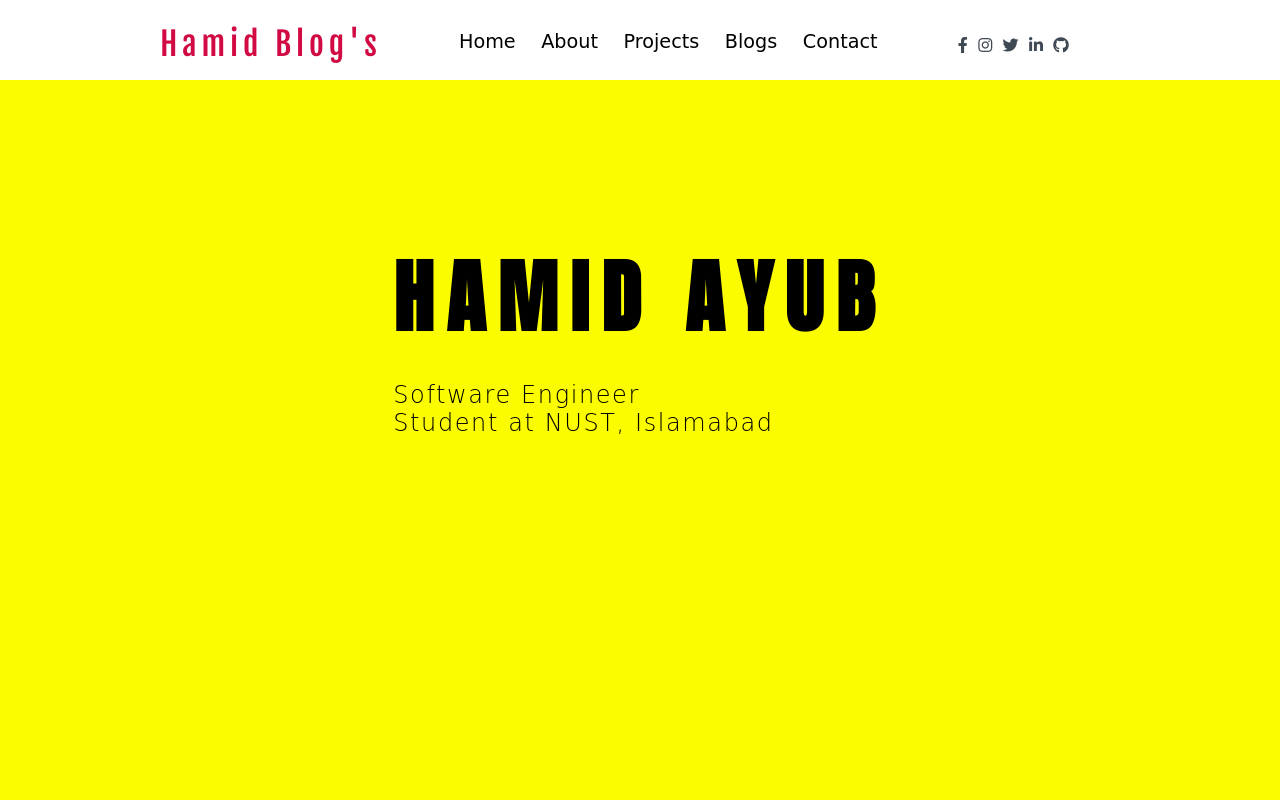
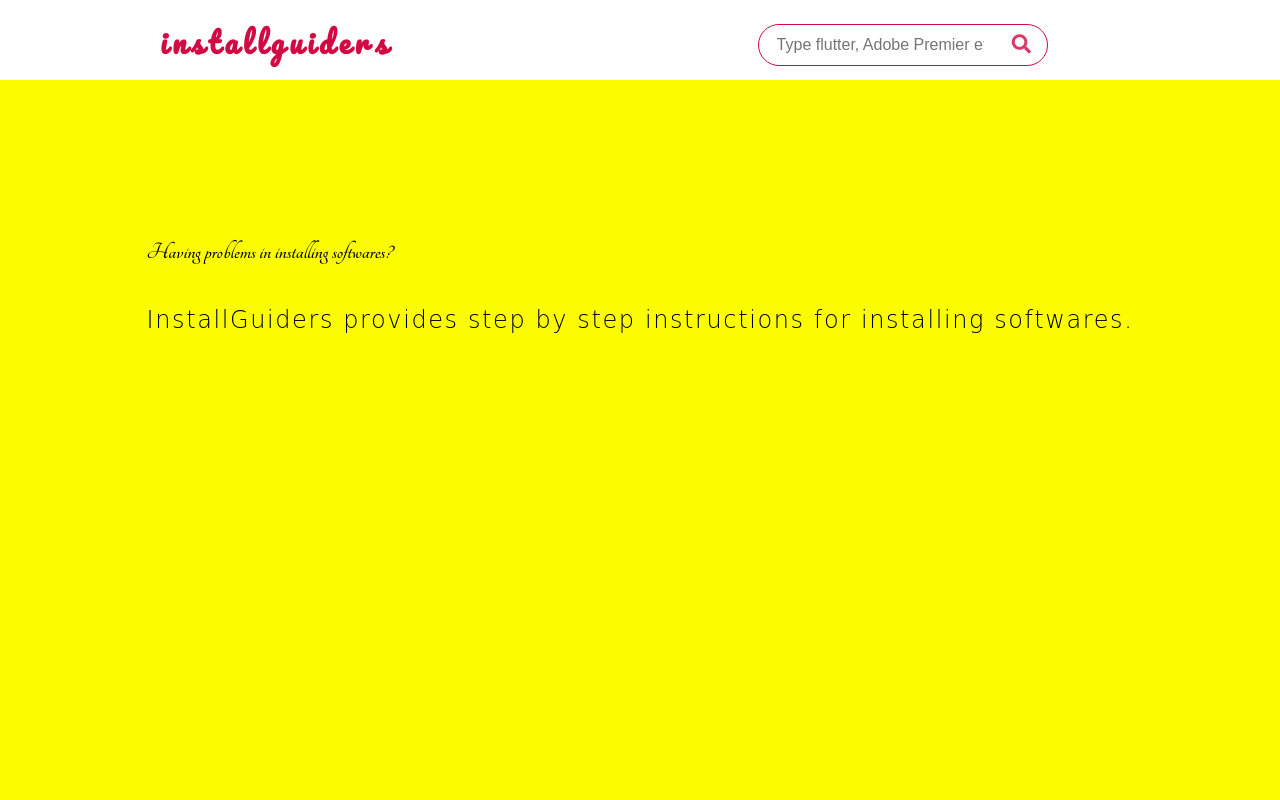
Before and after one commit to hamidayb/Installation-Guides, a plain HTML site: page index.html in a window 1280 px wide. Shown: the top 800 px of the page. Drawn offline with Linux system fonts and the light colour scheme; a web font is replaced by a local one.

Commit message:
Nav bar done

```diff
--- a/css/Style.css
+++ b/css/Style.css
@@ -25,6 +25,8 @@ html,body{
   --frank-ruhl: 'Frank-Ruhl-Libre', cursive;
   --mulish: 'Mulish', cursive;
   --anton: 'Anton', cursive;
+  --tangerine: 'Tangerine', cursive;
+  --pecifico: 'Pacifico', cursive;
 }
 
 /* -------------- Variables ----------------- */
@@ -44,6 +46,14 @@ html,body{
 
 .justify-center{
   justify-content: center;
+}
+
+.pecifico{
+  font-family: var(--pecifico);
+}
+
+.tangerine{
+  font-family: var(--tangerine);
 }
 
 .gray{
@@ -84,22 +94,17 @@ html,body{
 }
 
 h1{
-  font-family: var(--anton);
-  font-size: 5rem;
-  letter-spacing: 0.8rem;
   margin: 0px;
   padding-bottom: 1.5rem;
 }
 
 h2{
   font-family: var(--fjalla);
-  font-size: 2rem;
   letter-spacing: 0.3rem;
 }
 
 h3{
   font-family: fantasy;
-  font-size: 2rem;
   font-weight: lighter;
   letter-spacing: 0.1rem;
   margin: 1rem 0rem;
@@ -146,51 +151,47 @@ nav .nav-bar{
 }
 
 nav .nav-bar .nav-brand{
-  padding: 1.5rem 0 ;
+  padding: 1rem 0 ;
 }
 
 nav .nav-bar .nav-brand a{
-  font-family: var(--fjalla);
-  font-size: 2rem;
+  font-weight: bold;
+  font-size: 1.8rem;
   letter-spacing: 0.3rem;
   color: var(--red);
   display: block;
 }
 
-nav .nav-items{
-  display: flex;
-  padding: 0rem 1rem;
+nav .search-bar{
+  border: 1px solid var(--red);
+  border-radius: 2rem;
+  margin: 1.5rem;
+  width: 18rem;
 }
 
-nav .nav-items .nav-links{
-  margin: 0rem;
-  font-family: var(--cairo);
-  font-size: 1.2rem;
-  padding: 0.9rem 0.8rem;
-  color: black;
-  position: relative;
+.search-bar input{
+  border: none;
+  outline: none;
+  float: left;
+  margin-left: 1.1rem;
+  padding: 0;
+  font-size: 1rem;
+  transition: 0.4s;
+  line-height: 40px;
 }
 
-nav .nav-items .nav-links a{
-  color: #000;
+.search-bar a{
+  color: var(--red);
+  padding: 0;
+  line-height: 40px;
+  float: right;
+  padding-right: 1rem;
+  font-size: 1.2rem;
+  opacity: 80%;
 }
 
-nav .nav-items .nav-links a:hover{
-  color: var(--red);
-  transition: 0.3s;
-}
-
-.social-items{
-  padding: 2.3rem 0;
-}
-
-.social-items a{
-  padding: 0 0.2rem;
-}
-
-.social-items i:hover{
-  color: var(--red);
-  transition: 0.3s;
+.search-bar a:hover{
+  opacity: 100%;
 }
 
 /* ---------- toggle Collapse ---------- */
--- a/index.html
+++ b/index.html
@@ -2,13 +2,17 @@
 <html lang="en" dir="ltr">
   <head>
     <meta charset="utf-8">
-    <title>Hamid Ayub</title>
+    <title>installguiders</title>
 
     <!-- Font Awesome Icons -->
     <link rel="stylesheet" href="./css/all.css">
 
+    <!-- Font-Styles -->
+    <link href="https://fonts.googleapis.com/css2?family=Pacifico&family=Tangerine:wght@700&display=swap" rel="stylesheet">
+
     <!-- Custom Style -->
     <link rel="stylesheet" href="./css/Style.css">
+
   </head>
   <body>
 
@@ -17,28 +21,16 @@
     <nav>
       <div class="nav-bar flex-row">
         <div class="nav-brand">
-          <a href="#" class="text-gray">Hamid Blog's</a>
+          <a href="#" class="text-gray pecifico">installguiders</a>
         </div>
-        <div class="toggle-collapse">
+        <!-- <div class="toggle-collapse">
           <div class="toggle-icon">
             <i class="fas fa-bars"></i>
           </div>
-        </div>
-        <div>
-          <ul class="nav-items">
-            <li class="nav-links"><a href='#'>Home</a></li>
-            <li class="nav-links"><a href='#'>About</a></li>
-            <li class="nav-links"><a href='./index.html#project'>Projects</a></li>
-            <li class="nav-links"><a href='./index.html#blogs'>Blogs</a></li>
-            <li class="nav-links"><a href='./index.html#contact'>Contact</a></li>
-          </ul>
-        </div>
-        <div class="social-items">
-          <a class="text-gray" href="https://web.facebook.com/hamid.ayub.587?_rdc=1&_rdr" target="_blank"><i class="fab fa-facebook-f"></i></a>
-          <a class="text-gray" href="https://www.instagram.com/hamid_ayub12/" target="_blank"><i class="fab fa-instagram"></i></a>
-          <a class="text-gray" href="https://www.linkedin.com/in/hamid-ayub-b80080175/" target="_blank"><i class="fab fa-twitter"></i></a>
-          <a class="text-gray" href="https://twitter.com/HamidAy15686995" target="_blank"><i class="fab fa-linkedin-in"></i></a>
-          <a class="text-gray" href="https://github.com/hayubnustseecs/" target="_blank"><i class="fab fa-github"></i></a>
+        </div> -->
+        <div class="search-bar">
+          <input type="text" name="search-txt" placeholder="Type flutter, Adobe Premier etc"/>
+          <a href="#"> <i class="fas fa-search"></i> </a>
         </div>
       </div>
     </nav>
@@ -49,9 +41,8 @@
     <main>
       <section class="home-section">
         <div class="home-title">
-          <h1>HAMID AYUB</h1>
-          <span>Software Engineer</span><br>
-          <span>Student at NUST, Islamabad</span>
+          <h1 class="tangerine">Having problems in installing softwares?</h1><br>
+          <span>InstallGuiders provides step by step instructions for installing softwares.</span>
         </div>
       </section>
 <!-- .....x.... Site Title Section ....x.... -->
```
